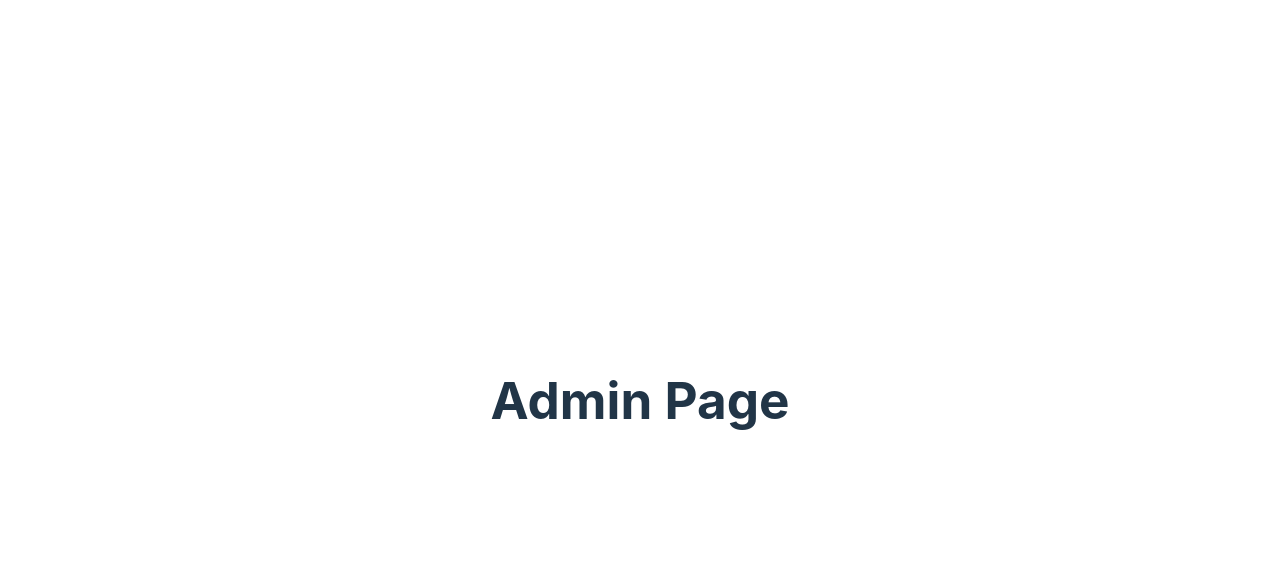
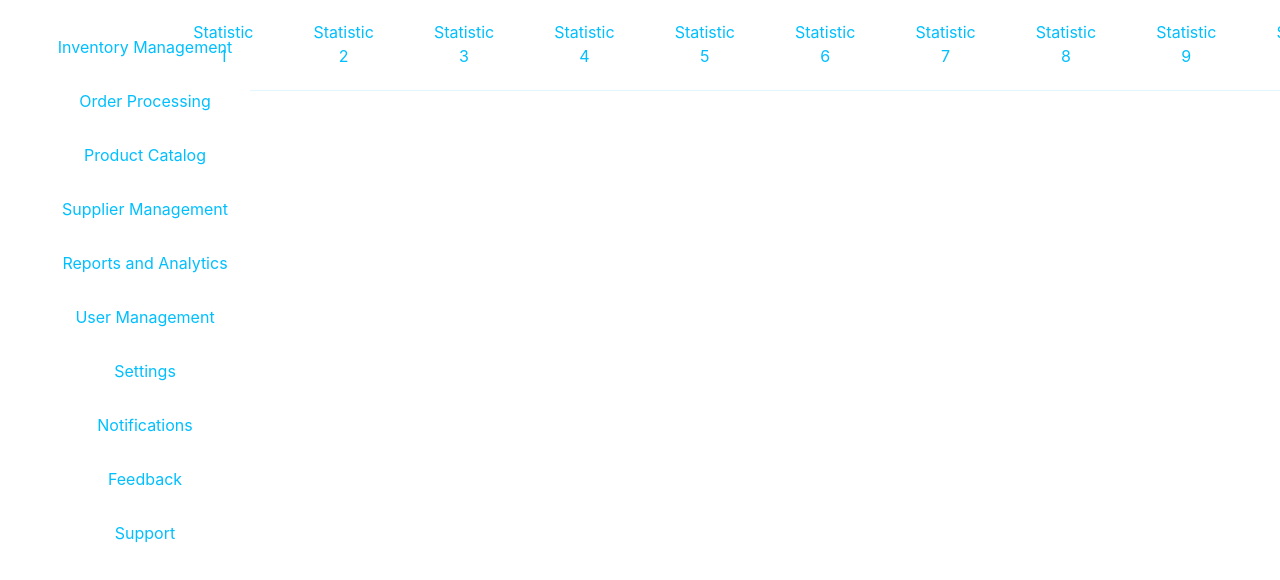
Before and after one commit to sSssserHiii/Coursewrk, a React (Vite) app in the folder frontend/: page /admin in a window 1280 px wide. Shown: the top 580 px of the page. Built offline with nearby package versions, Linux system fonts and the light colour scheme.

Commit message:
all changes

```diff
--- a/frontend/src/components/AdminPage/AdminPg.jsx
+++ b/frontend/src/components/AdminPage/AdminPg.jsx
@@ -1,12 +1,74 @@
-import React from "react";
+import React, { useState } from "react";
+import "./adminStyles.css";
 
-const AdminPage = () => {
+const AdminPg = () => {
+  const [activeSideMenu, setActiveSideMenu] = useState("");
+  const [activeTopMenu, setActiveTopMenu] = useState("");
+
+  const handleSideMenuClick = (menu) => {
+    setActiveSideMenu(menu);
+  };
+
+  const handleTopMenuClick = (menu) => {
+    setActiveTopMenu(menu);
+  };
+
   return (
-    <div>
-      <h1>Admin Page</h1>
-      {/* Ваш контент для страницы администратора */}
+    <div className="admin-dashboard">
+      <nav className="sidebar">
+        <ul>
+          <li onClick={() => handleSideMenuClick("inventory")}>Inventory Management</li>
+          <li onClick={() => handleSideMenuClick("orders")}>Order Processing</li>
+          <li onClick={() => handleSideMenuClick("products")}>Product Catalog</li>
+          <li onClick={() => handleSideMenuClick("suppliers")}>Supplier Management</li>
+          <li onClick={() => handleSideMenuClick("reports")}>Reports and Analytics</li>
+          <li onClick={() => handleSideMenuClick("users")}>User Management</li>
+          <li onClick={() => handleSideMenuClick("settings")}>Settings</li>
+          <li onClick={() => handleSideMenuClick("notifications")}>Notifications</li>
+          <li onClick={() => handleSideMenuClick("feedback")}>Feedback</li>
+          <li onClick={() => handleSideMenuClick("support")}>Support</li>
+        </ul>
+      </nav>
+      <div className="main-content">
+        <nav className="topbar">
+          <ul>
+            <li onClick={() => handleTopMenuClick("stat1")}>Statistic 1</li>
+            <li onClick={() => handleTopMenuClick("stat2")}>Statistic 2</li>
+            <li onClick={() => handleTopMenuClick("stat3")}>Statistic 3</li>
+            <li onClick={() => handleTopMenuClick("stat4")}>Statistic 4</li>
+            <li onClick={() => handleTopMenuClick("stat5")}>Statistic 5</li>
+            <li onClick={() => handleTopMenuClick("stat6")}>Statistic 6</li>
+            <li onClick={() => handleTopMenuClick("stat7")}>Statistic 7</li>
+            <li onClick={() => handleTopMenuClick("stat8")}>Statistic 8</li>
+            <li onClick={() => handleTopMenuClick("stat9")}>Statistic 9</li>
+            <li onClick={() => handleTopMenuClick("stat10")}>Statistic 10</li>
+          </ul>
+        </nav>
+        <div className="content">
+          {activeSideMenu === "inventory" && <div>Inventory Management Content</div>}
+          {activeSideMenu === "orders" && <div>Order Processing Content</div>}
+          {activeSideMenu === "products" && <div>Product Catalog Content</div>}
+          {activeSideMenu === "suppliers" && <div>Supplier Management Content</div>}
+          {activeSideMenu === "reports" && <div>Reports and Analytics Content</div>}
+          {activeSideMenu === "users" && <div>User Management Content</div>}
+          {activeSideMenu === "settings" && <div>Settings Content</div>}
+          {activeSideMenu === "notifications" && <div>Notifications Content</div>}
+          {activeSideMenu === "feedback" && <div>Feedback Content</div>}
+          {activeSideMenu === "support" && <div>Support Content</div>}
+          {activeTopMenu === "stat1" && <div>Statistic 1 Content</div>}
+          {activeTopMenu === "stat2" && <div>Statistic 2 Content</div>}
+          {activeTopMenu === "stat3" && <div>Statistic 3 Content</div>}
+          {activeTopMenu === "stat4" && <div>Statistic 4 Content</div>}
+          {activeTopMenu === "stat5" && <div>Statistic 5 Content</div>}
+          {activeTopMenu === "stat6" && <div>Statistic 6 Content</div>}
+          {activeTopMenu === "stat7" && <div>Statistic 7 Content</div>}
+          {activeTopMenu === "stat8" && <div>Statistic 8 Content</div>}
+          {activeTopMenu === "stat9" && <div>Statistic 9 Content</div>}
+          {activeTopMenu === "stat10" && <div>Statistic 10 Content</div>}
+        </div>
+      </div>
     </div>
   );
 };
 
-export default AdminPage;
+export default AdminPg;
--- a/frontend/src/components/AdminPage/adminStyles.css
+++ b/frontend/src/components/AdminPage/adminStyles.css
@@ -0,0 +1,87 @@
+/* src/components/AdminDashboard/adminDashboard.css */
+body, html {
+    margin: 0;
+    padding: 0;
+    height: 100%;
+    width: 100%;
+    overflow: hidden;
+  }
+
+  .sidebar {
+    width: 250px;
+    background-color: #ffffff;
+    color: #00bfff;
+    padding: 20px;
+    display: flex;
+    flex-direction: column;
+    position: fixed;
+    left: 0;
+    top: 0;
+    bottom: 0;
+    overflow-y: auto;
+  }
+
+  .sidebar ul {
+    list-style: none;
+    padding: 0;
+    margin: 0;
+  }
+
+  .sidebar ul li {
+    padding: 15px 10px;
+    cursor: pointer;
+    transition: background-color 0.3s;
+  }
+
+  .sidebar ul li:hover {
+    background-color: #e0f7ff;
+  }
+
+  .main-content {
+    flex-grow: 1;
+    display: flex;
+    flex-direction: column;
+    margin-left: 250px; /* Create space for the fixed sidebar */
+    padding-top: 60px; /* Create space for the fixed topbar */
+  }
+
+  .topbar {
+    background-color: #ffffff;
+    color: #00bfff;
+    padding: 10px;
+    display: flex;
+    justify-content: center;
+    position: fixed;
+    top: 0;
+    left: 250px; /* Align with the sidebar */
+    right: 0;
+    border-bottom: 1px solid #e0f7ff; /* Optional: subtle separation between topbar and content */
+    z-index: 1;
+  }
+
+  .topbar ul {
+    list-style: none;
+    display: flex;
+    padding: 0;
+    margin: 0;
+  }
+
+  .topbar ul li {
+    margin: 0 10px;
+    padding: 10px 20px;
+    cursor: pointer;
+    border-bottom: 2px solid transparent;
+    transition: border-color 0.3s;
+  }
+
+  .topbar ul li:hover {
+    border-bottom: 2px solid #00bfff;
+  }
+
+  .content {
+    flex-grow: 1;
+    padding: 20px;
+    color: #000000;
+    background-color: #ffffff;
+    overflow-y: auto; /* Allow scrolling if content overflows */
+  }
--- a/frontend/src/components/Auth/LoginPage.jsx
+++ b/frontend/src/components/Auth/LoginPage.jsx
@@ -1,17 +1,13 @@
 import React, { useState } from "react";
 import { useNavigate } from "react-router-dom";
-import axios from "axios"
+import axios from "axios";
 import "./authPages.css";
 
 const LoginPage = () => {
-
   const [error, setError] = useState("");
-
   const [login, setLogin] = useState("");
   const [password, setPassword] = useState("");
   const [role, setRole] = useState("Provider");
-
-
 
   const instance = axios.create({
     baseURL: "http://localhost:3001",
@@ -21,34 +17,33 @@ const LoginPage = () => {
     },
   });
 
-
   const navigate = useNavigate();
 
-  // const handleSubmit = async (event) => {
-  //   event.preventDefault();
-  //   try {
-  //     const response = await instance.post("/auth/sign_in", { username: login, password, role });
-  //     console.log(response);
-  //   } catch (error) {
-  //     console.error("Error:", error);
-  //   }
-  // };
+  const handleSubmit = async (event) => {
+    event.preventDefault();
+    try {
+      const response = await instance.post("/auth/sign_in", { username: login, password, role });
+      console.log("Response:", response);
 
-  const handleSubmit = async (event) => {
+      // Проверка, что response.data содержит role
+      if (response.data && response.data.role) {
+        const userRole = response.data.role;
+        console.log("User role:", userRole);
 
-    event.preventDefault();
-    try{
-    instance.post("/auth/sign_in", {username: login , password, role}).then(r => console.log(r));
-    // navigate("/");
-    const userRole = response.data.role;
-    if (userRole === "Provider") {
+        if (userRole === "provider") {
           navigate("/provider");
-    } else if (userRole === "Employee") {
+        } else if (userRole === "employeeuser") {
           navigate("/employee");
-    } else if (userRole === "Administrator") {
+        } else if (userRole === "administrator") {
           navigate("/admin");
+        } else {
+          setError("Unknown role");
         }
-  }catch (error) {
+      } else {
+        setError("Role not found in response");
+        console.error("Role not found in response", response.data);
+      }
+    } catch (error) {
       console.error("Error:", error);
       setError("Invalid username or password");
     }
@@ -74,15 +69,9 @@ const LoginPage = () => {
           onChange={(e) => setPassword(e.target.value)}
         />
         <select onChange={(e) => setRole(e.target.value)}>
-          <option>
-          Provider
-          </option>
-          <option>
-            Employee
-          </option>
-          <option>
-            Administrator
-          </option>
+          <option>Provider</option>
+          <option>Employee</option>
+          <option>Administrator</option>
         </select>
         <button
           disabled={!(login && password)}
@@ -96,3 +85,104 @@ const LoginPage = () => {
 };
 
 export default LoginPage;
+
+
+
+// import React, { useState } from "react";
+// import { useNavigate } from "react-router-dom";
+// import axios from "axios"
+// import "./authPages.css";
+
+// const LoginPage = () => {
+
+//   const [error, setError] = useState("");
+
+//   const [login, setLogin] = useState("");
+//   const [password, setPassword] = useState("");
+//   const [role, setRole] = useState("Provider");
+
+
+
+//   const instance = axios.create({
+//     baseURL: "http://localhost:3001",
+//     withCredentials: true,
+//     headers: {
+//       "Access-Control-Allow-Origin": "*",
+//     },
+//   });
+
+
+//   const navigate = useNavigate();
+
+//   // const handleSubmit = async (event) => {
+//   //   event.preventDefault();
+//   //   try {
+//   //     const response = await instance.post("/auth/sign_in", { username: login, password, role });
+//   //     console.log(response);
+//   //   } catch (error) {
+//   //     console.error("Error:", error);
+//   //   }
+//   // };
+
+//   const handleSubmit = async (event) => {
+//     event.preventDefault();
+//     try {
+//       const response = await instance.post("/auth/sign_in", { username: login, password, role });
+//       console.log(response);
+
+//       const userRole = response.data.role; // получаем роль пользователя из ответа
+//       if (userRole === "Provider") {
+//         navigate("/provider");
+//       } else if (userRole === "Employee") {
+//         navigate("/employee");
+//       } else if (userRole === "Administrator") {
+//         navigate("/admin");
+//       }
+//     } catch (error) {
+//       console.error("Error:", error);
+//       setError("Invalid username or password");
+//     }
+//   };
+
+//   return (
+//     <div className="parent-container">
+//       <form className="auth-container" onSubmit={handleSubmit}>
+//         <h2 className="auth-header">Login</h2>
+//         <span className="auth-error">{error}</span>
+//         <input
+//           className={login ? "auth-input valid" : "auth-input"}
+//           type="text"
+//           placeholder="Login"
+//           value={login}
+//           onChange={(e) => setLogin(e.target.value)}
+//         />
+//         <input
+//           className={password ? "auth-input valid" : "auth-input"}
+//           type="password"
+//           placeholder="Password"
+//           value={password}
+//           onChange={(e) => setPassword(e.target.value)}
+//         />
+//         <select onChange={(e) => setRole(e.target.value)}>
+//           <option>
+//           Provider
+//           </option>
+//           <option>
+//             Employee
+//           </option>
+//           <option>
+//             Administrator
+//           </option>
+//         </select>
+//         <button
+//           disabled={!(login && password)}
+//           className={login && password ? "submit-btn active" : "submit-btn"}
+//         >
+//           Log in
+//         </button>
+//       </form>
+//     </div>
+//   );
+// };
+
+// export default LoginPage;
--- a/frontend/src/components/EmployeePage/EmployeePg.jsx
+++ b/frontend/src/components/EmployeePage/EmployeePg.jsx
@@ -1,6 +1,6 @@
 import React from "react";
 
-const EmployeePage = () => {
+const EmployeePg = () => {
   return (
     <div>
       <h1>Employee Page</h1>
@@ -9,4 +9,4 @@ const EmployeePage = () => {
   );
 };
 
-export default EmployeePage;
+export default EmployeePg;
--- a/frontend/src/components/ProviderPage/ProviderPg.jsx
+++ b/frontend/src/components/ProviderPage/ProviderPg.jsx
@@ -1,6 +1,6 @@
 import React from "react";
 
-const ProviderPage = () => {
+const ProviderPg = () => {
   return (
     <div>
       <h1>Provider Page</h1>
@@ -9,4 +9,4 @@ const ProviderPage = () => {
   );
 };
 
-export default ProviderPage;
+export default ProviderPg;
```
Lines whose indentation alone changed are shown as unchanged.
